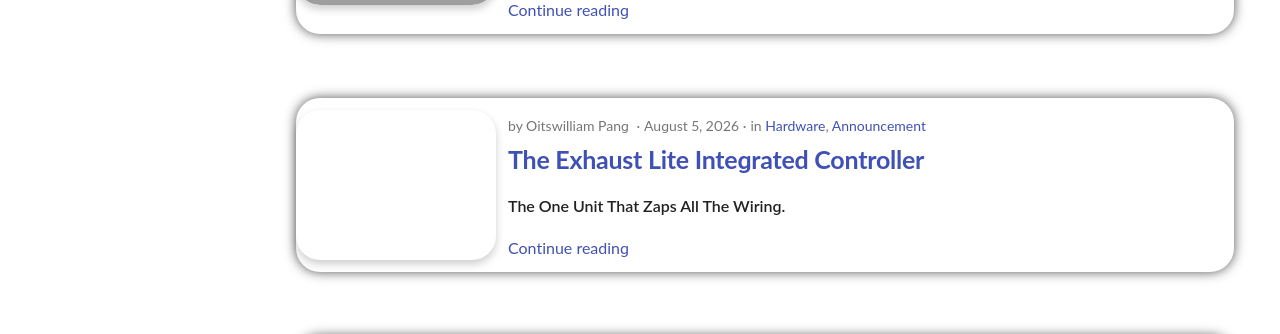
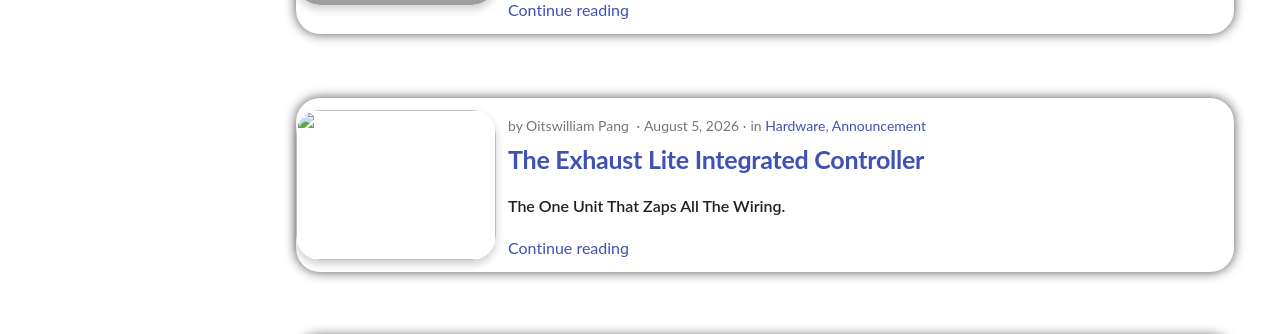
Before and after one commit to Bunny350/blogs, an MkDocs documentation site: the page built from docs/index.md, in a window 1280 px wide. Shown: the part 323-657 px from the top of the page. Built offline with MkDocs 1.6.1 and Material for MkDocs 9.7.7, drawn with Linux system fonts in a browser that asks for light colours; plug-ins that fetch from the network failed and are left out; grey boxes are pictures that could not be loaded.

Commit message:
Wait, hang on, JPG's alternative extension was actually missing, that should be fixed now.

```diff
--- a/overrides/partials/blog-post-hero-image.html
+++ b/overrides/partials/blog-post-hero-image.html
@@ -4,7 +4,7 @@
 <div class="hero-video">
     <video loop autoplay muted playsinline style="max-width:100%" src="{{ page.meta.hero }}">
     </video>
-    {% elif page.meta.hero.endswith('.png') or page.meta.hero.endswith('.jpg') or page.meta.hero.endswith('.jxl') or page.meta.hero.endswith('.svg') or page.meta.hero.endswith('.tiff') %}
+    {% elif page.meta.hero.endswith('.png') or page.meta.hero.endswith('.jpg') or page.meta.hero.endswith('.jpeg') or page.meta.hero.endswith('.jxl') or page.meta.hero.endswith('.svg') or page.meta.hero.endswith('.tiff') %}
     <div class="hero-image">
     <img src="{{ page.meta.hero }}"></img>
     {% endif %}
--- a/overrides/partials/post.html
+++ b/overrides/partials/post.html
@@ -15,7 +15,7 @@
                 {% if post.meta.hero.endswith('.mov') or post.meta.hero.endswith('.mp4') %}
                 <video loop autoplay muted playsinline preload="none" role="img" style="min-height: 150px" src="{{ post.meta.hero }}">
                 </video>
-                {% elif post.meta.hero.endswith('.png') or post.meta.hero.endswith('.jpg') or post.meta.hero.endswith('.jxl') or post.meta.hero.endswith('.svg') or post.meta.hero.endswith('.tiff') %}
+                {% elif post.meta.hero.endswith('.png') or post.meta.hero.endswith('.jpg') or post.meta.hero.endswith('.jpeg') or post.meta.hero.endswith('.jxl') or post.meta.hero.endswith('.svg') or post.meta.hero.endswith('.tiff') %}
                 <img src="{{ post.meta.hero }}"></img>
                 {% endif %}
             </a>
```
